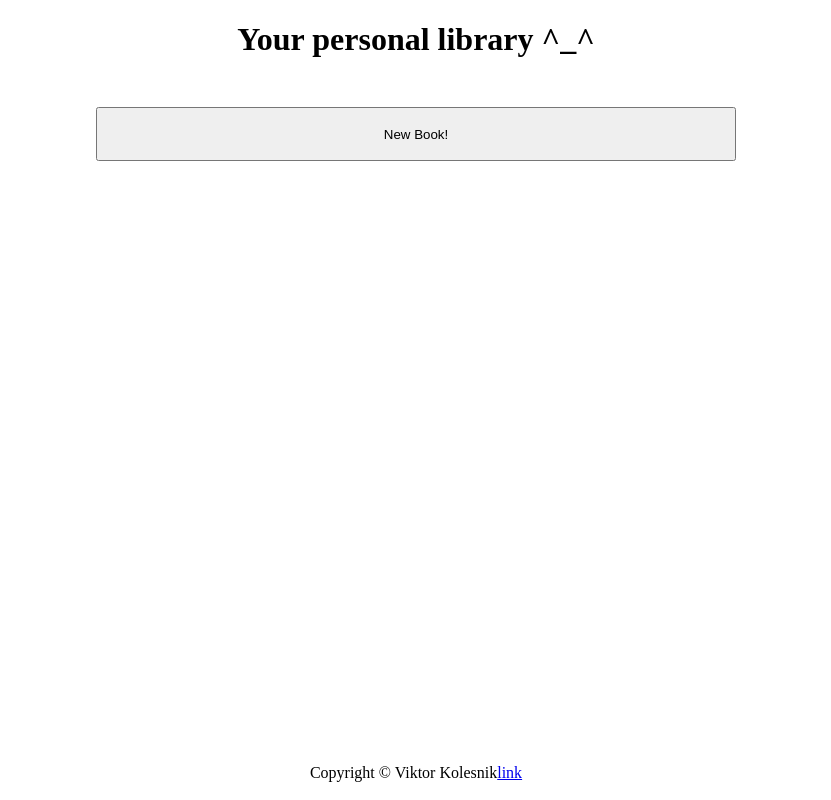
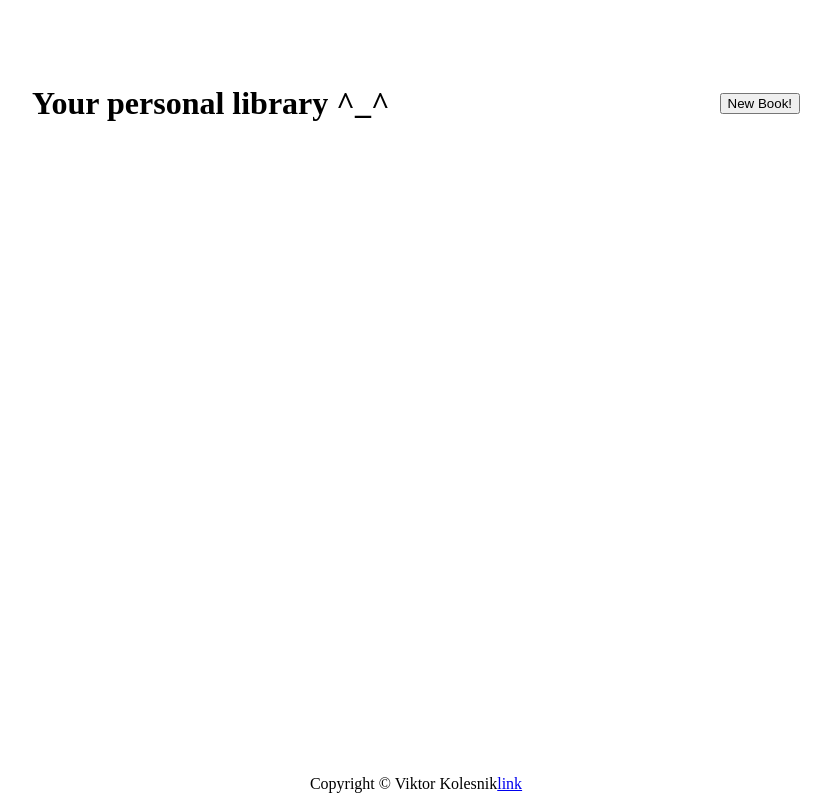
Before and after one commit to B1aho/library-app, a website: page index.html in a window 1280 px wide. Shown: the whole page, without its empty margins (224-1055 px from the left). Drawn offline with Linux system fonts and the light colour scheme.

Commit message:
Add grid

```diff
--- a/index.html
+++ b/index.html
@@ -10,11 +10,12 @@
 </head>
 
 <body>
+    <div class="content">
         <header>
             <h1>Your personal library ^_^</h1>
+            <button class="main-btn">New Book!</button>
         </header>
         <main>
-        <button class="main-btn">New Book!</button>
             <dialog id="dialog-book">
                 <div id="dialog-div">
                     <form id="book-form" method="dialog">
@@ -26,9 +27,9 @@
                     </form>
                 </div>
             </dialog>
-        <div id="book-cards">
+            <div id="book-cards"></div>
+        </main>
     </div>
-    </main>
     <footer>
         Copyright © Viktor Kolesnik <a href="https://github.com/B1aho">link</a>
     </footer>
--- a/style.css
+++ b/style.css
@@ -7,58 +7,14 @@ body {
     min-height: 100vh;
 }
 
-header, main, footer {
+footer, header {
     display: flex;
-
 }
 
-header {
-    flex: 1 1 0;
-    justify-content: center;
-}
-
-main {
-    display: flex;
+.content {
+    flex: 10 1 0;
+    padding: 5% 20%;
     flex-direction: column;
-    flex: 6 1 0;
-}
-
-.main-btn {
-    flex: 1 1 0;
-    width: 50%;
-    margin: 0 auto;
-}
-
-#book-cards {
-    display: flex;
-    flex: 12 1 0;
-    flex-wrap: wrap;
-    max-width: 100%;
-}
-
-#book-cards > * {
-    flex: 1 1 29%;
-    max-width: 29%;
-    max-height: 80%;
-    display: flex;
-    gap: 3%;
-    flex-direction: column;
-    justify-content: center;
-    align-items: center;
-    margin: 2%;
-}
-
-.book-card > * {
-    margin: 0;
-}
-
-.book-card > h2 {
-    flex: 2 1 0;
-}
-
-.book-card > button {
-    flex: 1 1 0;
-    width: 80%;
 }
 
 footer {
@@ -69,6 +25,46 @@ footer {
     align-items: center;
 }
 
+header {
+    flex: 1 1 0;
+    justify-content: space-between;
+    align-items: center;
+    padding-bottom: 5%;
+}
+
+main {
+    flex: 4;
+}
+
+#book-cards {
+    display: grid;
+    grid-template-columns: repeat(3, 1fr);
+    gap: 5%;
+}
+
+#book-cards > * {
+    display: flex;
+    gap: 3%;
+    height: 200px;
+    flex-direction: column;
+    justify-content: center;
+    align-items: center;
+    padding: 2%;
+}
+
+.book-card > * {
+    margin: 0;
+}
+
+.book-card > h2 {
+    flex: 1 1 0;
+}
+
+.book-card > button {
+    flex: 1 1 0;
+    width: 80%;
+}
+
 #dialog-book {
     padding: 0;
 }
```
Lines whose indentation alone changed are shown as unchanged.
